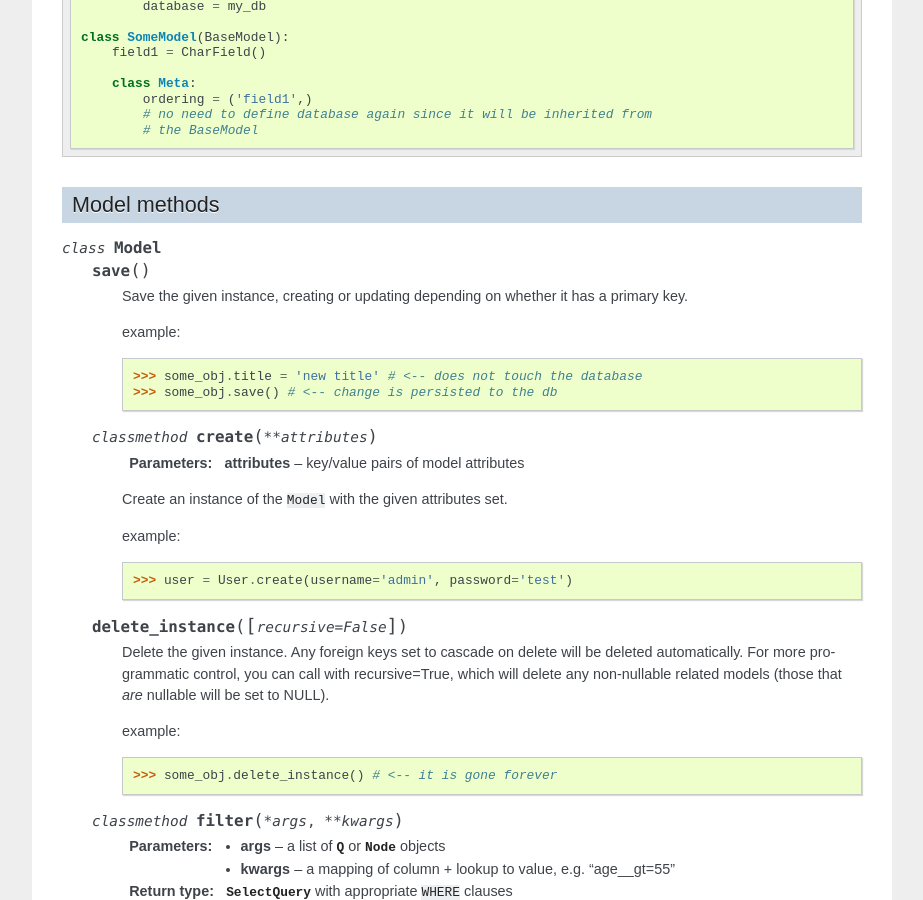
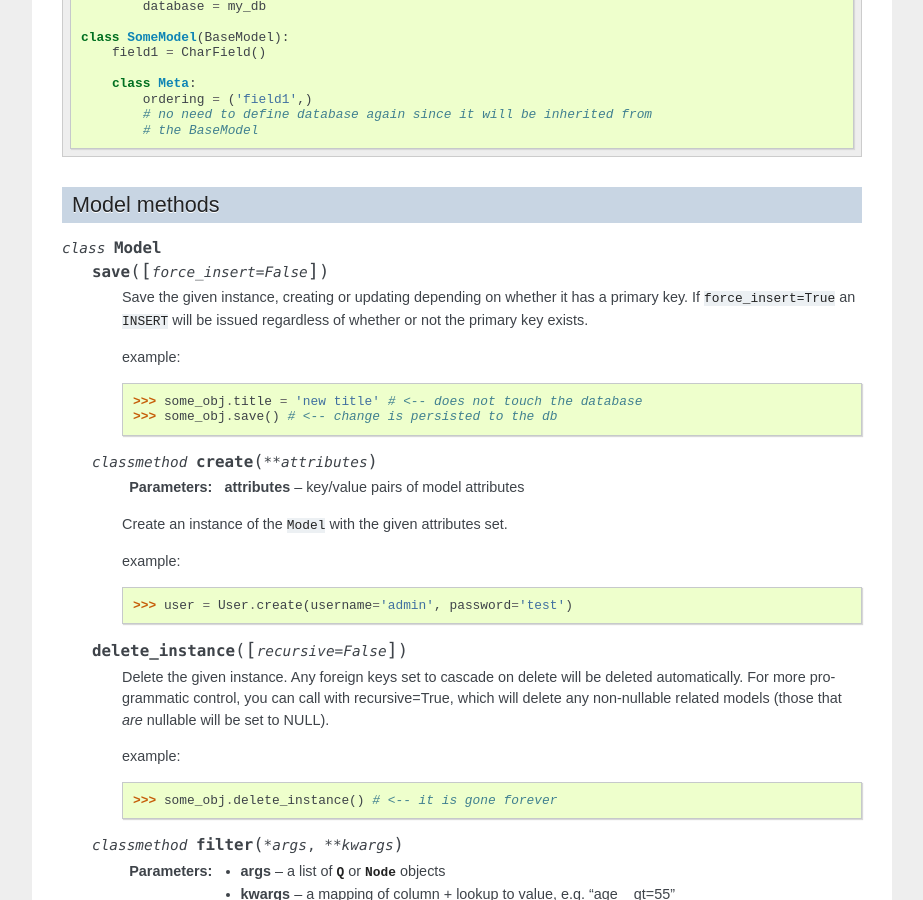
Before and after one commit to coleifer/peewee, a Sphinx documentation site: the page built from docs/peewee/models.rst, in a window 1280 px wide and 900 px high, scrolled down 3213 px. Shown: the whole window, without its empty margins (198-1121 px from the left). Built offline with Sphinx 7.4.7, drawn with Linux system fonts in a browser that asks for light colours.

```diff
--- a/docs/peewee/models.rst
+++ b/docs/peewee/models.rst
@@ -230,10 +230,11 @@ Model methods
 
 .. py:class:: Model
 
-    .. py:method:: save()
+    .. py:method:: save([force_insert=False])
 
         Save the given instance, creating or updating depending on whether it has a
-        primary key.
+        primary key.  If ``force_insert=True`` an ``INSERT`` will be issued regardless
+        of whether or not the primary key exists.
 
         example:
 
```
Also changed, not shown: docs/peewee/fields.rst (+53 -1 lines).
